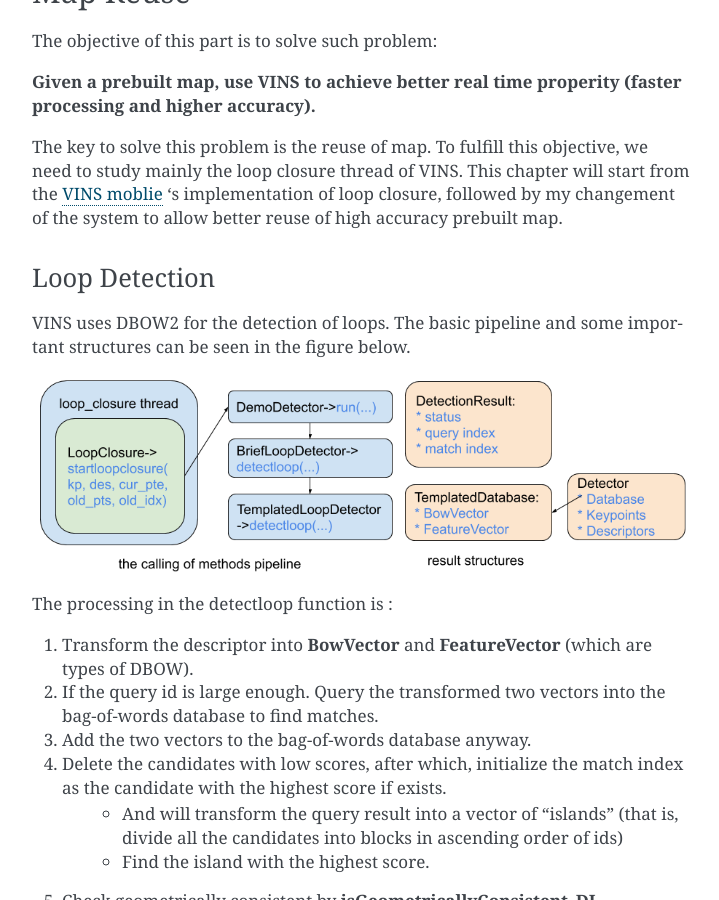
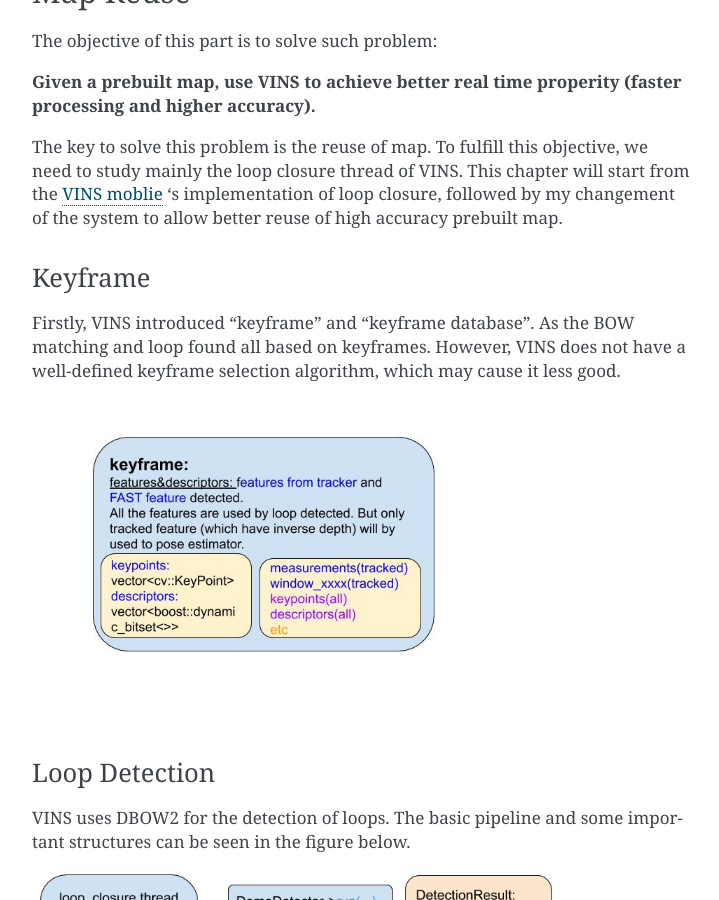
Before and after one commit to gggliuye/VIO, a Sphinx documentation site: the page built from docs/deepblue/LM.rst, in a window 1280 px wide and 900 px high, scrolled down 18201 px. Shown: the whole window, without its empty margins (388-1107 px from the left). Built offline with Sphinx 7.4.7, drawn with Linux system fonts in a browser that asks for light colours.

Commit message:
Update LM.rst

```diff
--- a/docs/deepblue/LM.rst
+++ b/docs/deepblue/LM.rst
@@ -736,6 +736,16 @@ The objective of this part is to solve such problem:
 
 The key to solve this problem is the reuse of map. To fulfill this objective, we need to study mainly the loop closure thread of VINS. This chapter will start from the `VINS moblie <https://github.com/HKUST-Aerial-Robotics/VINS-Mobile>`_ 's implementation of loop closure, followed by my changement of the system to allow better reuse of high accuracy prebuilt map.
 
+Keyframe
+~~~~~~~~~~~~~~~~
+Firstly, VINS introduced "keyframe" and "keyframe database". As the BOW matching and loop found all based on keyframes.
+However, VINS does not have a well-defined keyframe selection algorithm, which may cause it less good.
+
+
+.. image:: images/vinskeyframe.jpg
+    :align: center
+
+
 Loop Detection
 ~~~~~~~~~~~~~~~
 
```
